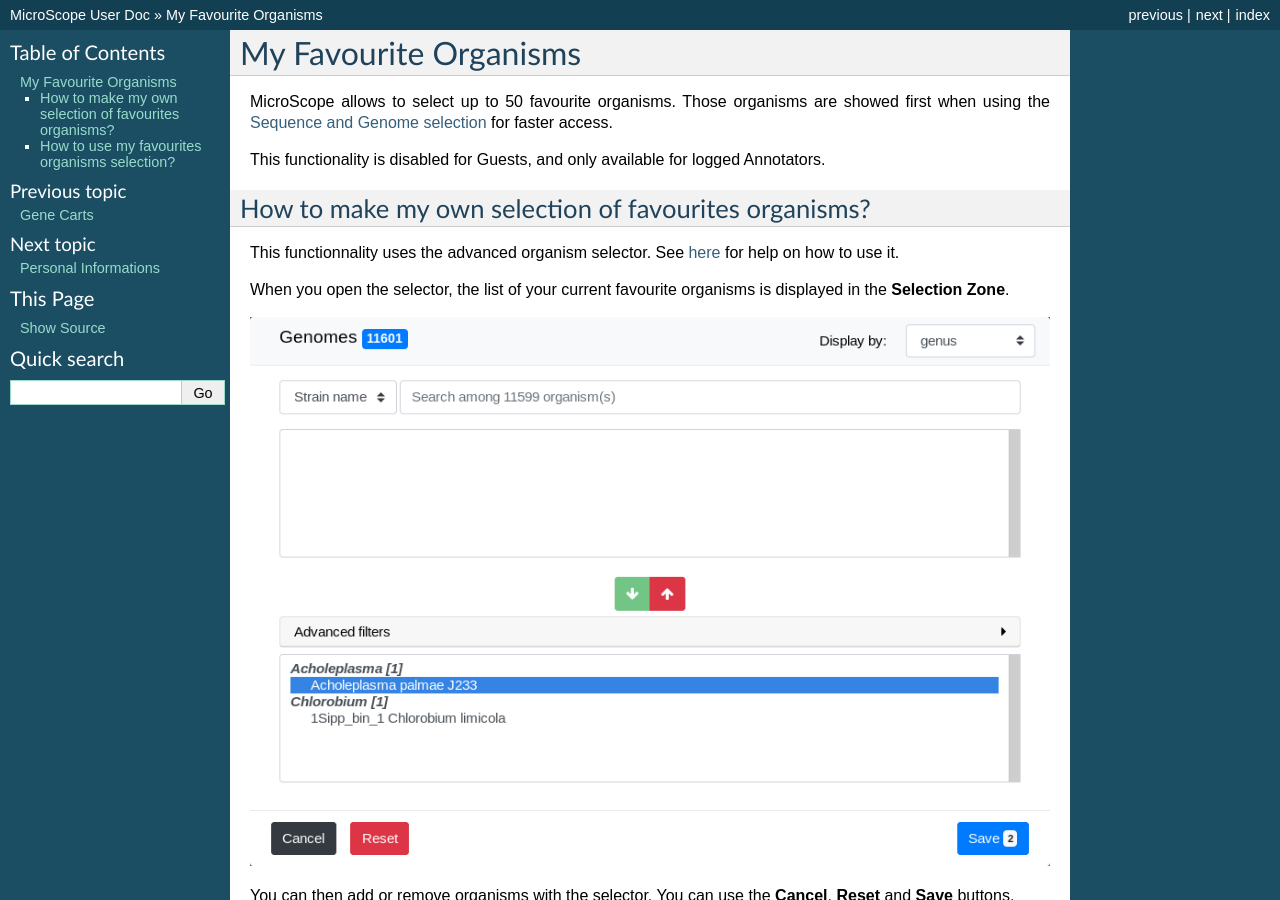
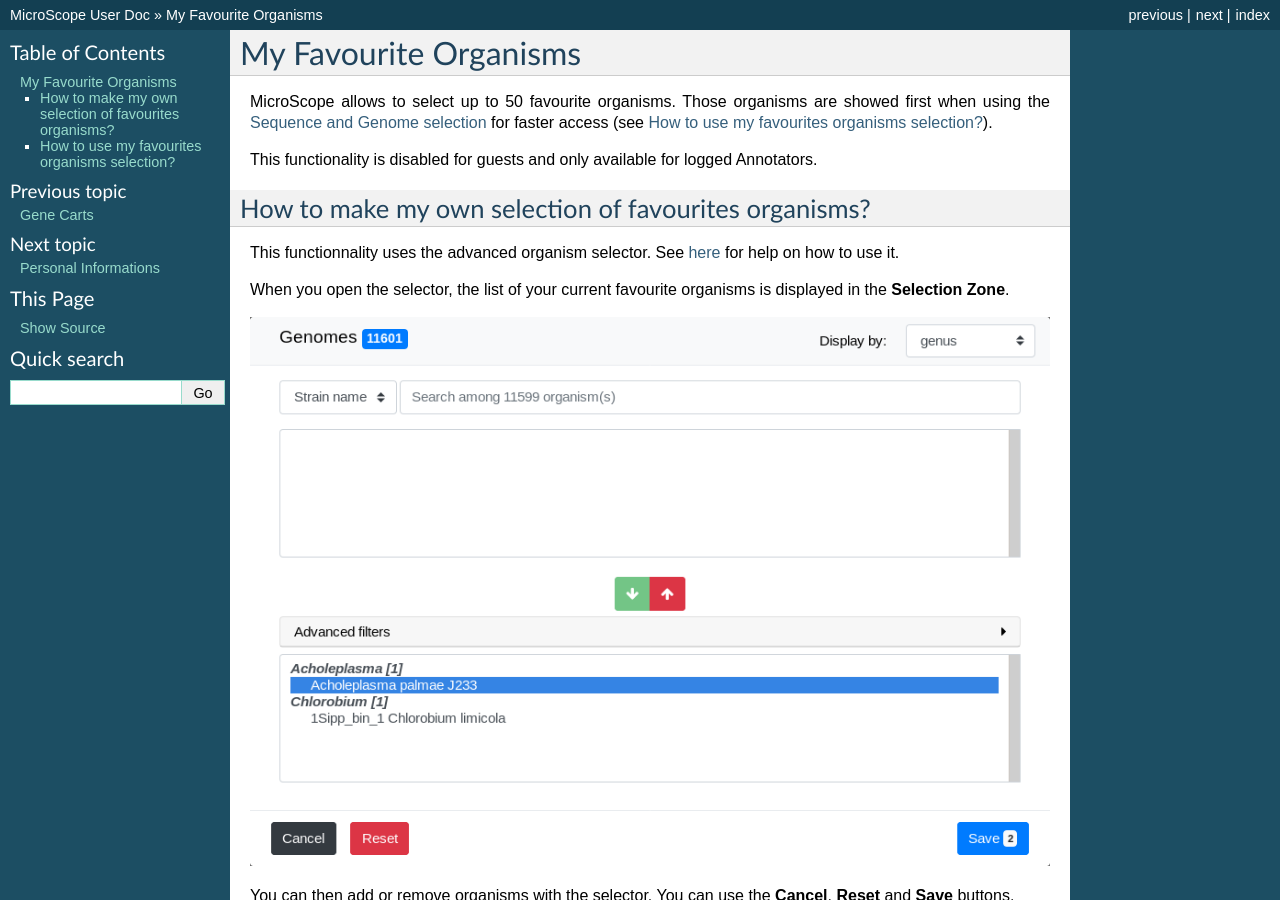
Before and after one commit to labgem/microscope-user-doc, a Sphinx documentation site: the page built from docs/content/userpanel/favorites.rst, in a window 1280 px wide and 900 px high. Built offline with Sphinx 7.4.7, drawn with Linux system fonts in a browser that asks for light colours; formulas are drawn with MathJax 3.

Commit message:
Minor tweaks.

```diff
--- a/docs/content/userpanel/favorites.rst
+++ b/docs/content/userpanel/favorites.rst
@@ -5,9 +5,10 @@
 ######################
 
 MicroScope allows to select up to 50 favourite organisms.
-Those organisms are showed first when using the :ref:`selector` for faster access.
+Those organisms are showed first when using the :ref:`selector` for faster access
+(see :ref:`favourite-organisms-usage`).
 
-This functionality is disabled for Guests, and only available for logged Annotators.
+This functionality is disabled for guests and only available for logged Annotators.
 
 How to make my own selection of favourites organisms?
 -----------------------------------------------------
@@ -27,6 +28,8 @@
 
 .. image:: img/favorites-interface_base.png
 
+.. _favourite-organisms-usage:
+
 How to use my favourites organisms selection?
 ---------------------------------------------
 
```
